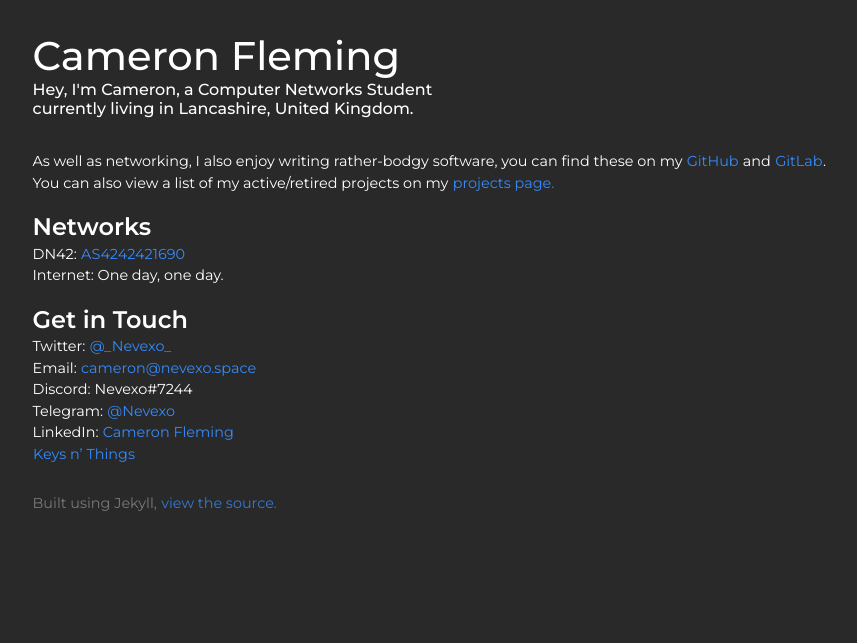
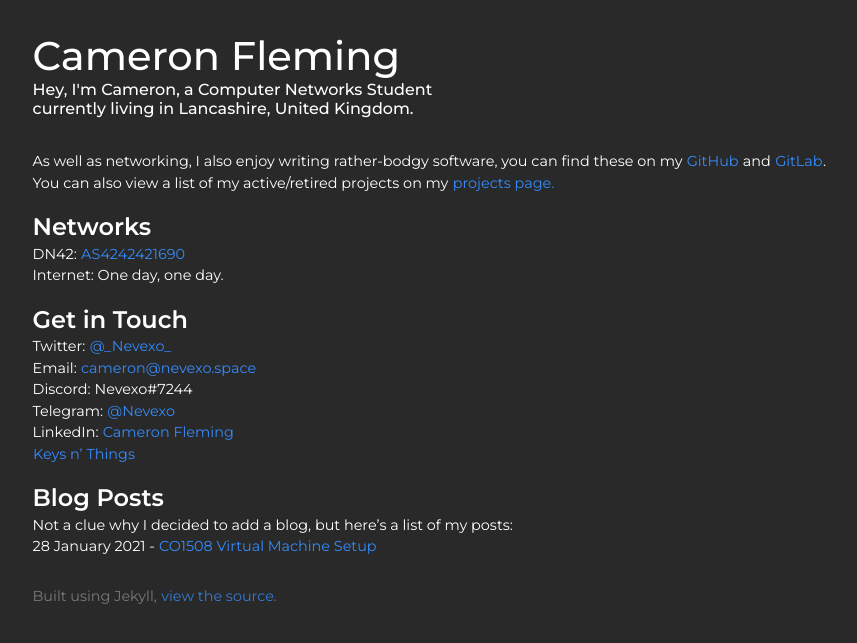
Before and after one commit to Nevexo/nevexo.space, a Jekyll site: the page built from index.md, in a window 1280 px wide. Shown: the top 643 px of the page, without its empty margins (19-876 px from the left). Built offline with Jekyll 4.4.1, drawn with Linux system fonts in a browser that asks for light colours.

Commit message:
Revert "I was never going to use that"
This reverts commit 1a7d63e5598e6e87cb6ff896b83381506dd7ba59.

```diff
--- a/index.md
+++ b/index.md
@@ -29,5 +29,13 @@ LinkedIn: [Cameron Fleming](https://linkedin.com/in/nevexo)
 
 [Keys n' Things](/encryption)
 
+## Blog Posts
+Not a clue why I decided to add a blog, but here's a list of my posts:<br/>
+
+{% for post in site.posts %}
+
+{{ post.date | date_to_long_string }} - <a href="{{ post.url }}">{{ post.title }}</a>
+
+{% endfor %}
 
 <p class="footer">Built using Jekyll, <a href="https://github.com/nevexo/nevexo.space">view the source.</a></p>
```
